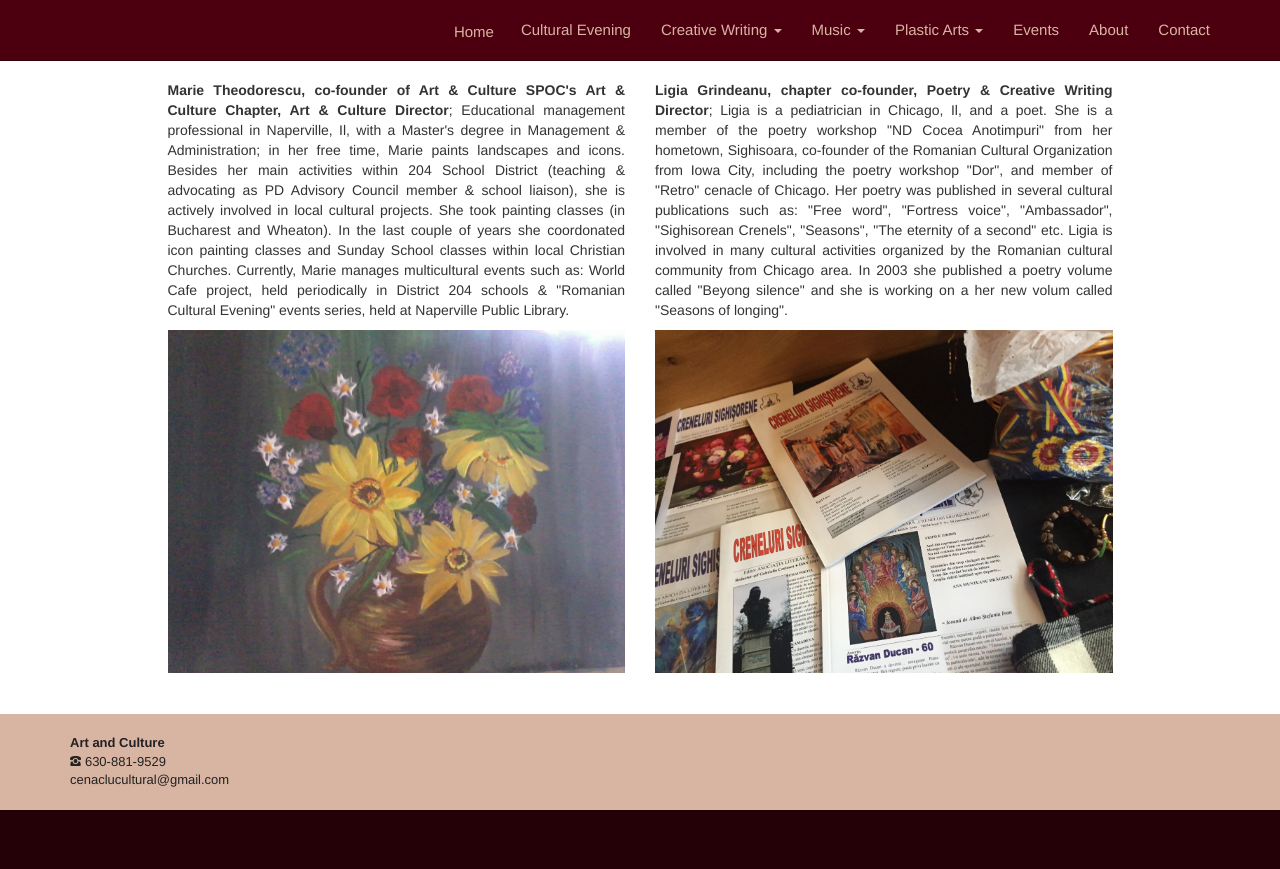
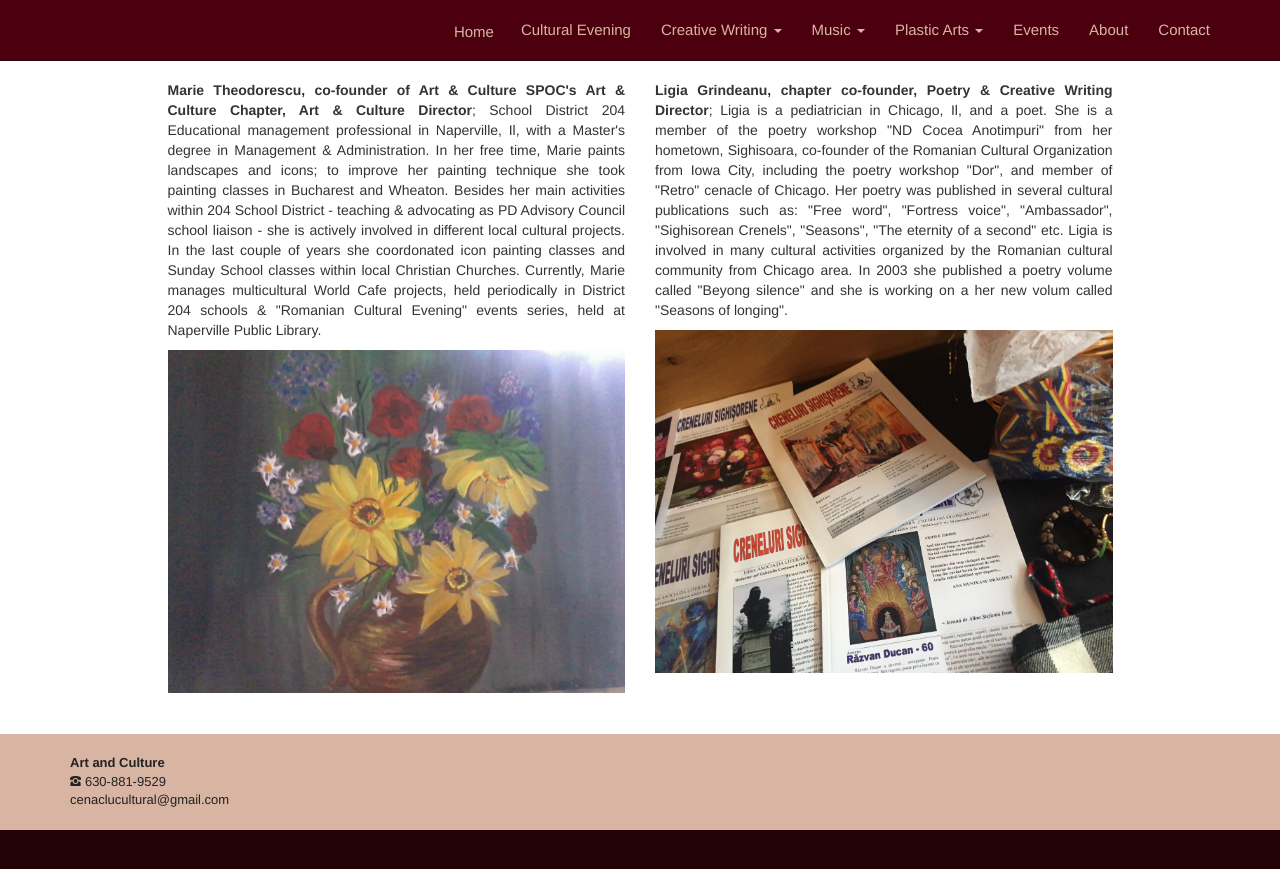
Before and after one commit to adrianth/culteve, a Jekyll site: the page built from en/about.html, in a window 1280 px wide. Shown: the top 869 px of the page. Built offline with Jekyll 4.4.1, drawn with Linux system fonts in a browser that asks for light colours.

Commit message:
maria management

```diff
--- a/en/about.html
+++ b/en/about.html
@@ -12,7 +12,7 @@ title: About
         <div class="col-sm-5">
             <p style="text-align: justify">
 
-                <strong>Marie Theodorescu, co-founder of Art & Culture SPOC's Art & Culture Chapter, Art & Culture Director</strong>; Educational management professional in Naperville, Il, with a Master's degree in Management & Administration; in her free time, Marie paints landscapes and icons. Besides her main activities within 204 School District (teaching & advocating as PD Advisory Council member & school liaison), she is actively involved in local cultural projects. She took painting classes (in Bucharest and Wheaton). In the last couple of years she coordonated icon painting classes and Sunday School classes within local Christian Churches. Currently, Marie manages multicultural events such as: World Cafe project, held periodically in District 204 schools & "Romanian Cultural Evening" events series, held at Naperville Public Library. </p>
+                <strong>Marie Theodorescu, co-founder of Art & Culture SPOC's Art & Culture Chapter, Art & Culture Director</strong>; School District 204 Educational management professional in Naperville, Il, with a Master's degree in Management & Administration. In her free time, Marie paints landscapes and icons; to improve her painting technique she took painting classes in Bucharest and Wheaton. Besides her main activities within 204 School District - teaching & advocating as PD Advisory Council school liaison - she is actively involved in different local cultural projects. In the last couple of years she coordonated icon painting classes and Sunday School classes within local Christian Churches. Currently, Marie manages multicultural World Cafe projects, held periodically in District 204 schools & "Romanian Cultural Evening" events series, held at Naperville Public Library. </p>
 
             <img class="img img-responsive" src="{{ site.baseurl }}/img/events/vara.jpg" alt="">
 
```
